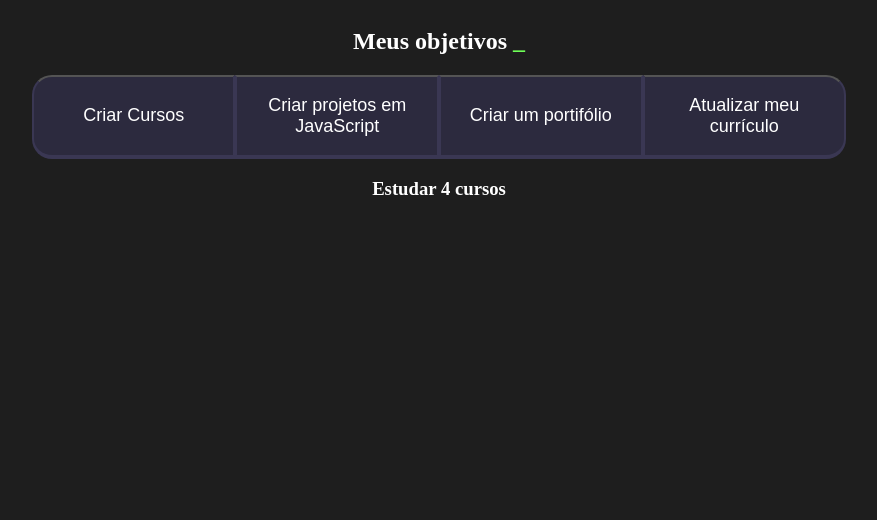
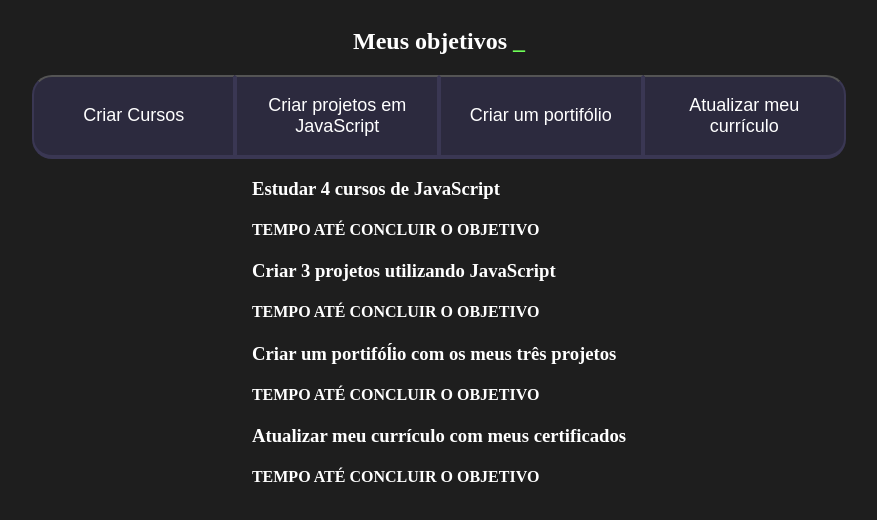
Before and after one commit to ISAotelakoski/3-F-2024, a plain HTML site: page index.html in a window 1280 px wide. Shown: the whole page, without its empty margins (201-1078 px from the left). Drawn offline with Linux system fonts and the light colour scheme.

Commit message:
ATIVIDADE DIA 23/05

```diff
--- a/index.html
+++ b/index.html
@@ -18,7 +18,20 @@
         </div>
         <div class="abas-textos">
             <div class="aba-conteudo">
-                <h3 class="aba-conteudo-titulo-principal">Estudar 4 cursos</h3>
+                <h3 class="aba-conteudo-titulo-principal">Estudar 4 cursos de JavaScript</h3>
+                <h4 class="aba-conteudo-titulo-secundario">TEMPO ATÉ CONCLUIR O OBJETIVO</h4>
+            </div>
+            <div class="aba-conteudo">
+                <h3 class="aba-conteudo-titulo-principal">Criar 3 projetos utilizando JavaScript</h3>
+                <h4 class="aba-conteudo-titulo-secundario">TEMPO ATÉ CONCLUIR O OBJETIVO</h4>
+            </div>
+            <div class="aba-conteudo">
+                <h3 class="aba-conteudo-titulo-principal">Criar um portifóĺio com os meus três projetos</h3>
+                <h4 class="aba-conteudo-titulo-secundario">TEMPO ATÉ CONCLUIR O OBJETIVO</h4>
+            </div>
+            <div class="aba-conteudo">
+                <h3 class="aba-conteudo-titulo-principal">Atualizar meu currículo com meus certificados</h3>
+                <h4 class="aba-conteudo-titulo-secundario">TEMPO ATÉ CONCLUIR O OBJETIVO</h4>
             </div>
         </div>
     </section>
```
